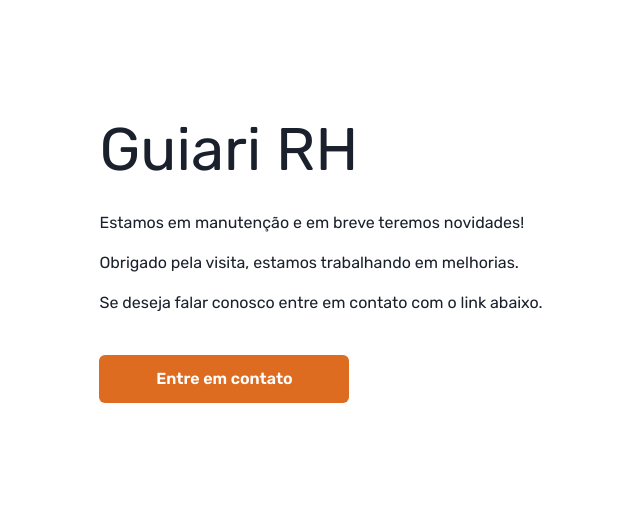
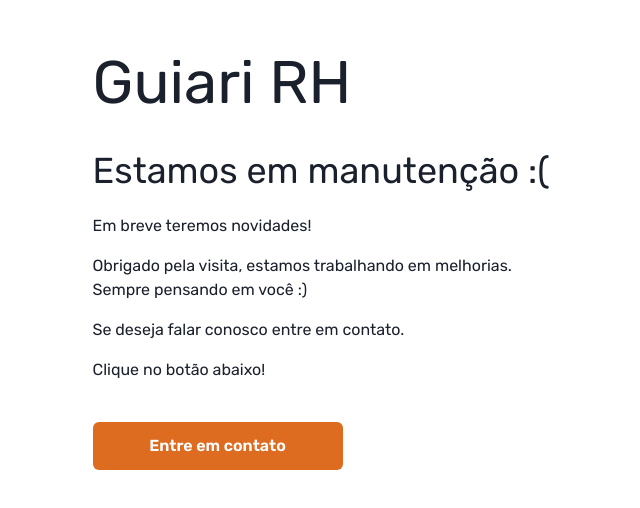
Before and after one commit to ff030898/front-sigep, a Next.js app: page / in a window 1280 px wide. Shown: the part 146-654 px from the top of the page, without its empty margins (319-959 px from the left). Built offline with nearby package versions, Linux system fonts and the light colour scheme.

Commit message:
Página de Manutenção

```diff
--- a/src/app/page.tsx
+++ b/src/app/page.tsx
@@ -18,14 +18,15 @@ export default function Home() {
       <Box flexDirection='row'>
         <Stack spacing={4}>
           <Text fontSize='6xl'>Guiari RH</Text>
-          <Text>Estamos em manutenção e em breve teremos novidades!</Text>
-          <Text>Obrigado pela visita, estamos trabalhando em melhorias.</Text>
-          <Text>Se deseja falar conosco entre em contato com o link abaixo.</Text>
+          <Text fontSize='4xl'>Estamos em manutenção :(</Text>
+          <Text>Em breve teremos novidades!</Text>
+          <Text>Obrigado pela visita, estamos trabalhando em melhorias. <br/> Sempre pensando em você :)</Text>
+          <Text>Se deseja falar conosco entre em contato.</Text>
+          <Text>Clique no botão abaixo!</Text>
           <Button colorScheme='orange' width='250px' p={6} mt={6}>
-            <Link href='https://mail.google.com/mail/?view=cm&fs=1&tf=1&to=atendimento@guiarirh.com.br' isExternal>
+            <Link href='https://mail.google.com/mail/?view=cm&fs=1&tf=1&to=atendimento@guiarirh.com.br' isExternal textDecoration='none'>
               Entre em contato
             </Link>
-
           </Button>
 
         </Stack>
```
